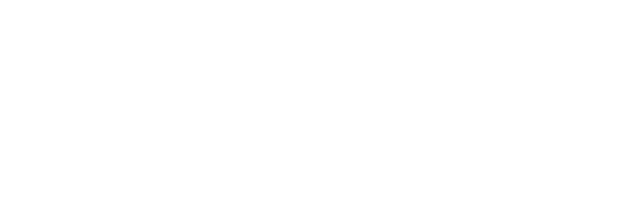
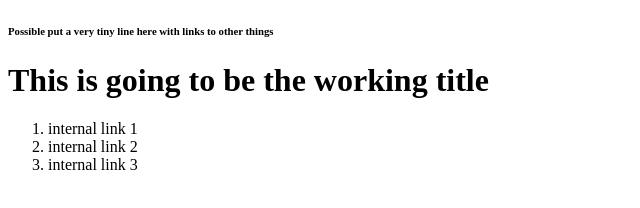
Before and after one commit to jkeller0017/First-Blog, a plain HTML site: page index.html in a window 1280 px wide. Shown: the whole page, without its empty margins (0-640 px from the left). Drawn offline with Linux system fonts and the light colour scheme.

Commit message:
Add files via upload

```diff
--- a/index.html
+++ b/index.html
@@ -1,4 +1,5 @@
 <!DOCTYPE html>
+<html>
 
 <header> </header>
 
@@ -6,5 +7,16 @@
     some kind asynchronous activity-->
 
 <body>
-    <h1>  </h1>
+    <h6> Possible put a very tiny line here with links to other things</h6>
+    <h1> This is going to be the working title </h1>
+
+    <div class="side-bar">
+    <ol>
+        <li> internal link 1 </li>
+        <li> internal link 2 </li>
+        <li> internal link 3 </li>
+    </ol>
+    </div>
+
 </body>
+</html>
```
